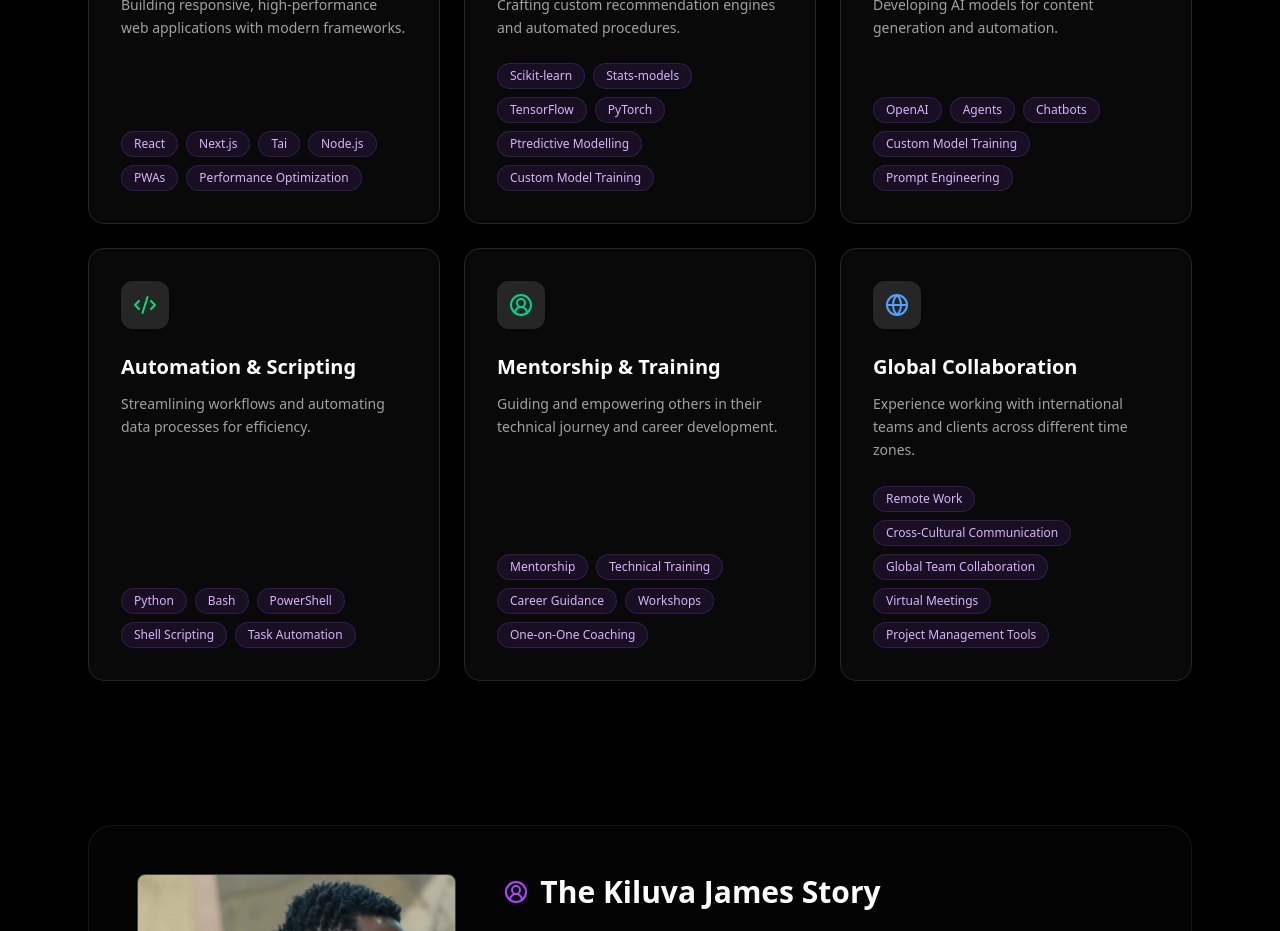
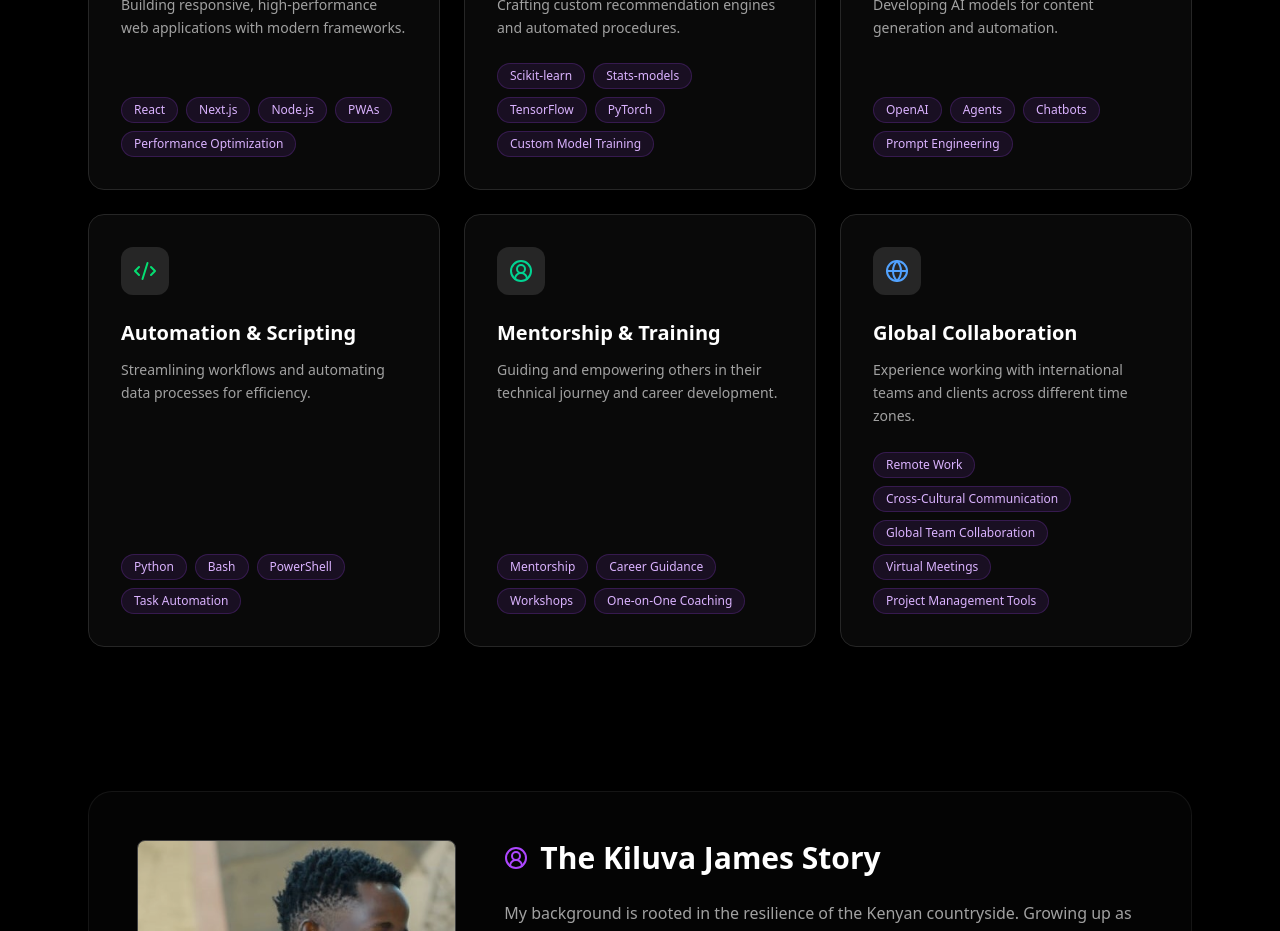
Before and after one commit to kiteluva/kitewebsite, a React (Vite) app in the folder kiluvas/: page / in a window 1280 px wide. Shown: the part 1600-2531 px from the top of the page. Built offline with nearby package versions, Linux system fonts and the light colour scheme.

Commit message:
What shall i

```diff
--- a/kiluvas/src/App.tsx
+++ b/kiluvas/src/App.tsx
@@ -124,31 +124,31 @@ const HomeView: React.FC<{ setActiveTab: (id: string) => void }> = ({ setActiveT
             icon: <Globe className="text-blue-400" />,
             title: "Web Development",
             desc: "Building responsive, high-performance web applications with modern frameworks.",
-            skills: ["React", "Next.js", "Tai", "Node.js", "PWAs", "Performance Optimization"]
+            skills: ["React", "Next.js", "Node.js", "PWAs", "Performance Optimization"]
           },
           {
             icon: <CircuitBoard className="text-purple-400" />,
             title: "Machine Learning",
             desc: "Crafting custom recommendation engines and automated procedures.",
-            skills: ["Scikit-learn", "Stats-models", "TensorFlow", "PyTorch", "Ptredictive Modelling", "Custom Model Training"]
+            skills: ["Scikit-learn", "Stats-models", "TensorFlow", "PyTorch", "Custom Model Training"]
           },
           {
             icon: <BrainCircuit className="text-pink-400" />,
             title: "Generative AI",
             desc: "Developing AI models for content generation and automation.",
-            skills: ["OpenAI", "Agents", "Chatbots", "Custom Model Training", "Prompt Engineering"]
+            skills: ["OpenAI", "Agents", "Chatbots", "Prompt Engineering"]
           },
           {
             icon: <Code2 className="text-green-400" />,
             title: "Automation & Scripting",
             desc: "Streamlining workflows and automating data processes for efficiency.",
-            skills: ["Python", "Bash", "PowerShell", "Shell Scripting", "Task Automation"]
+            skills: ["Python", "Bash", "PowerShell", "Task Automation"]
           },
           {
             icon: <UserCircle2 className="text-emerald-400" />,
             title: "Mentorship & Training",
             desc: "Guiding and empowering others in their technical journey and career development.",
-            skills: ["Mentorship", "Technical Training", "Career Guidance", "Workshops", "One-on-One Coaching"]
+            skills: ["Mentorship", "Career Guidance", "Workshops", "One-on-One Coaching"]
           },
           {
             icon: <Globe className="text-blue-400" />,
```
